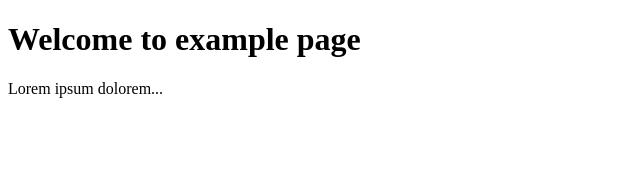
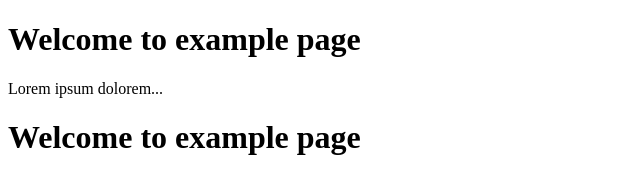
Before and after one commit to Minna-coder/TestGit, a plain HTML site: page example1.html in a window 1280 px wide. Shown: the whole page, without its empty margins (0-640 px from the left). Drawn offline with Linux system fonts and the light colour scheme.

Commit message:
lisätty rivi

```diff
--- a/example1.html
+++ b/example1.html
@@ -14,6 +14,7 @@
 <body>
     <h1>Welcome to example page</h1>
     <p> Lorem ipsum dolorem...   </p>
+    <h1>Welcome to example page</h1>
 
 </body>
 
```
